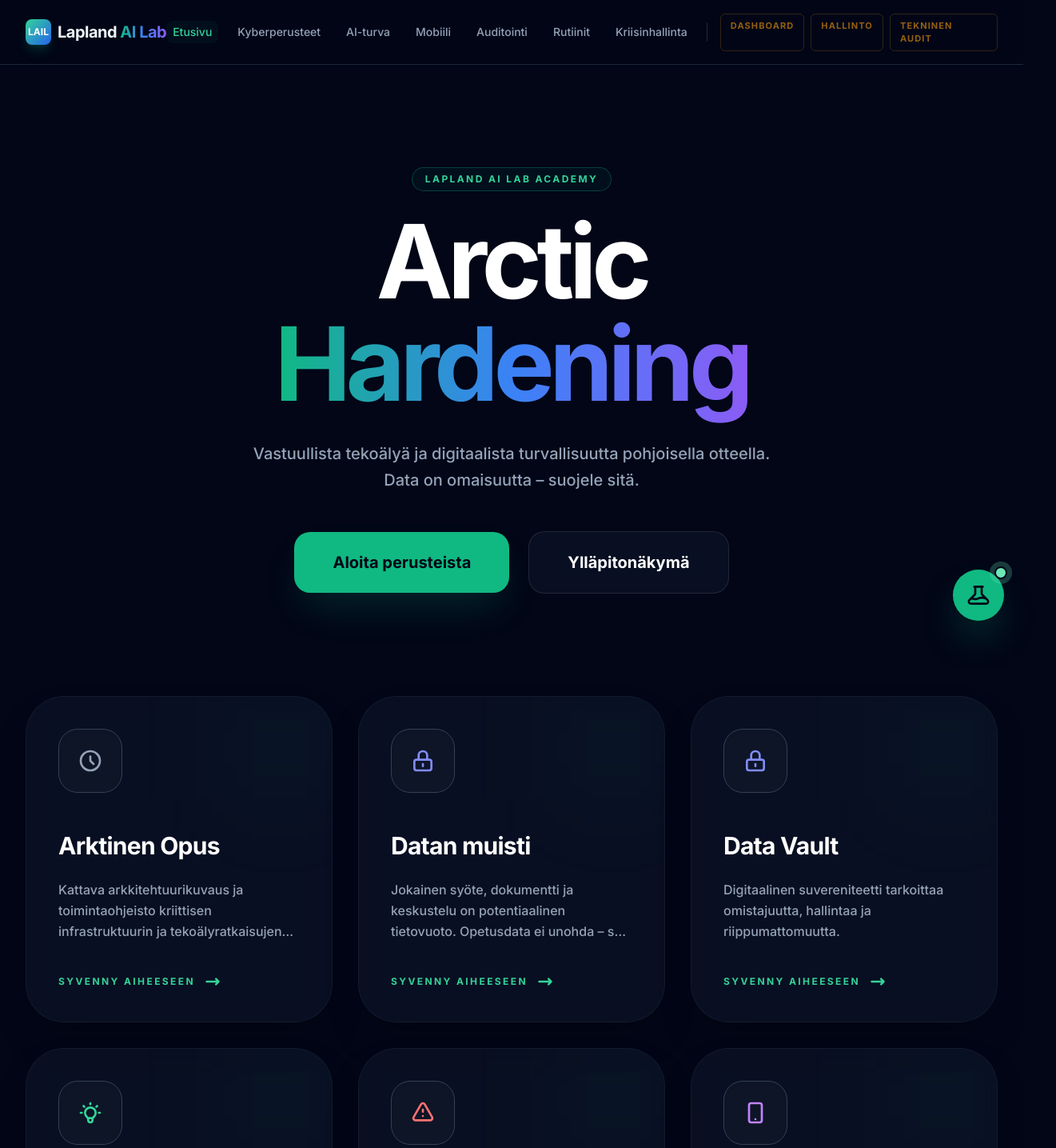
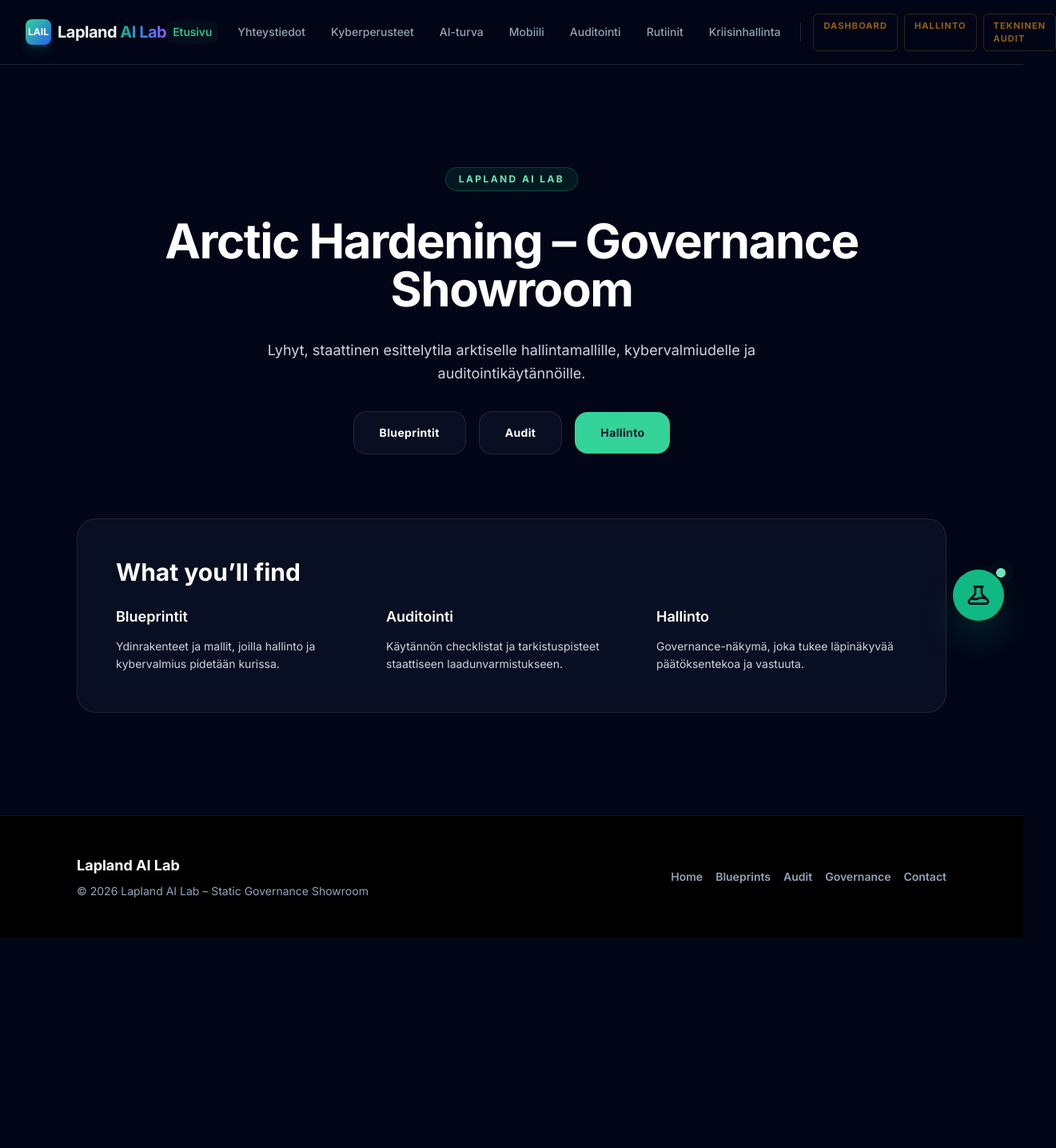
Before and after one commit to akio-byte/tietoturva, a React (Vite) app: page /admin in a window 1280 px wide. Shown: the top 1435 px of the page at 80% size, 1321 px wide, since content can reach past the window. After the commit the page ends 1172 px from the top, so only its background shows below. Built offline with nearby package versions, Linux system fonts and the light colour scheme.

Commit message:
feat: add home footer contact

```diff
--- a/App.tsx
+++ b/App.tsx
@@ -13,6 +13,7 @@
 import AdminDashboard from './pages/AdminDashboard';
 import Governance from './pages/Governance';
 import AuditReport from './pages/AuditReport';
+import Contact from './pages/Contact';
 import AiAssistant from './components/AiAssistant';
 
 const App: React.FC = () => {
@@ -31,6 +32,7 @@
             <Route path="/admin" element={<AdminDashboard />} />
             <Route path="/governance" element={<Governance />} />
             <Route path="/audit" element={<AuditReport />} />
+            <Route path="/contact" element={<Contact />} />
             {/* Dynamic content routes */}
             <Route path="/content/:slug" element={<ContentPage />} />
             {/* Direct route for the main IA item 'Incident Response' */}
--- a/components/Footer.tsx
+++ b/components/Footer.tsx
@@ -1,39 +1,26 @@
-
 import React from 'react';
 import { Link } from 'react-router-dom';
 
 const Footer: React.FC = () => {
+  const currentYear = new Date().getFullYear();
+
   return (
-    <footer className="bg-black text-slate-400 py-16 mt-12 border-t border-slate-900">
-      <div className="max-w-7xl mx-auto px-4 sm:px-6 lg:px-8">
-        <div className="grid grid-cols-1 md:grid-cols-4 gap-12">
-          <div className="col-span-1 md:col-span-2">
-            <h3 className="text-white text-xl font-bold mb-6">Lapland <span className="aurora-text">AI Lab</span></h3>
-            <p className="text-sm leading-relaxed max-w-sm">
-              Edistämme vastuullista tekoälyä ja digitaalista turvallisuutta pohjoisella otteella.
-              Tämä opas on osa Labin koulutusmateriaaleja.
+    <footer className="bg-black text-slate-400 py-12 border-t border-slate-900">
+      <div className="max-w-6xl mx-auto px-4 sm:px-6 lg:px-8">
+        <div className="flex flex-col md:flex-row md:items-center md:justify-between gap-8">
+          <div>
+            <h3 className="text-white text-lg font-bold mb-2">Lapland AI Lab</h3>
+            <p className="text-sm text-slate-400">
+              © {currentYear} Lapland AI Lab – Static Governance Showroom
             </p>
           </div>
-          <div>
-            <h4 className="text-white font-semibold mb-6">Navigaatio</h4>
-            <ul className="space-y-3 text-sm">
-              <li><Link to="/cyber-basics" className="hover:text-emerald-400 transition-colors">Kyberperusteet</Link></li>
-              <li><Link to="/ai-safety" className="hover:text-emerald-400 transition-colors">AI-turvallisuus</Link></li>
-              <li><Link to="/mobile-security" className="hover:text-emerald-400 transition-colors">Mobiiliturva</Link></li>
-              <li><Link to="/business-audit" className="hover:text-emerald-400 transition-colors">Pika-auditointi</Link></li>
-              <li><Link to="/routines" className="hover:text-emerald-400 transition-colors">Arjen rutiinit</Link></li>
-            </ul>
-          </div>
-          <div>
-            <h4 className="text-white font-semibold mb-6">Resurssit</h4>
-            <p className="text-sm">
-              Päivitetty helmikuussa 2026.<br />
-              Versio 1.4 (Expanded Content Edition)
-            </p>
-          </div>
-        </div>
-        <div className="border-t border-slate-900 mt-12 pt-8 text-xs text-center">
-          &copy; 2026 Lapland AI Lab. Kaikki oikeudet pidätetään.
+          <nav aria-label="Footer" className="flex flex-wrap gap-4 text-sm font-semibold">
+            <Link to="/" className="hover:text-emerald-300 transition-colors">Home</Link>
+            <Link to="/blueprints" className="hover:text-emerald-300 transition-colors">Blueprints</Link>
+            <Link to="/audit" className="hover:text-emerald-300 transition-colors">Audit</Link>
+            <Link to="/governance" className="hover:text-emerald-300 transition-colors">Governance</Link>
+            <Link to="/contact" className="hover:text-emerald-300 transition-colors">Contact</Link>
+          </nav>
         </div>
       </div>
     </footer>
--- a/components/Header.tsx
+++ b/components/Header.tsx
@@ -8,6 +8,7 @@
 
   const navItems = [
     { name: 'Etusivu', path: '/' },
+    { name: 'Yhteystiedot', path: '/contact' },
     { name: 'Kyberperusteet', path: '/cyber-basics' },
     { name: 'AI-turva', path: '/ai-safety' },
     { name: 'Mobiili', path: '/mobile-security' },
--- /dev/null
+++ b/pages/Contact.tsx
@@ -0,0 +1,45 @@
+import React from 'react';
+
+const Contact: React.FC = () => {
+  return (
+    <div className="relative overflow-hidden bg-[#020617] text-white min-h-[70vh]">
+      <div className="absolute top-0 right-1/4 w-[380px] h-[380px] bg-blue-600/10 rounded-full blur-[120px] -z-10"></div>
+      <section className="max-w-4xl mx-auto px-4 sm:px-6 lg:px-8 py-20">
+        <div className="glass rounded-3xl p-8 md:p-12 space-y-6">
+          <h1 className="text-3xl md:text-4xl font-black">Yhteystiedot</h1>
+          <p className="text-slate-300 leading-relaxed">
+            Tämä on staattinen showroom-sivusto ilman taustajärjestelmää. Kaikki palaute ja
+            keskustelut ohjataan projektin repositorioon.
+          </p>
+          <div className="space-y-3 text-sm text-slate-200">
+            <div>
+              <span className="font-semibold text-white">Repo:</span>{' '}
+              <a
+                href="https://github.com/akio-byte/tietoturva"
+                className="text-emerald-300 hover:text-emerald-200 transition-colors"
+                rel="noreferrer"
+                target="_blank"
+              >
+                https://github.com/akio-byte/tietoturva
+              </a>
+            </div>
+            <div>
+              <span className="font-semibold text-white">Sähköposti:</span>{' '}
+              <a
+                href="mailto:your-email-here"
+                className="text-emerald-300 hover:text-emerald-200 transition-colors"
+              >
+                mailto:your-email-here
+              </a>
+            </div>
+            <div className="text-slate-400">
+              Huom: showroom on täysin staattinen, eikä sisällä backend-palveluita.
+            </div>
+          </div>
+        </div>
+      </section>
+    </div>
+  );
+};
+
+export default Contact;
--- a/pages/Home.tsx
+++ b/pages/Home.tsx
@@ -1,164 +1,72 @@
 import React from 'react';
 import { Link } from 'react-router-dom';
-import { SEO, Section } from '../components/Shared';
-import { contentRegistry } from '../contentRegistry';
 
 const Home: React.FC = () => {
-  const featuredItems = Object.values(contentRegistry).filter(item => item.featured);
+  return (
+    <div className="relative overflow-hidden bg-[#020617] text-white">
+      <div className="absolute top-0 left-1/3 w-[420px] h-[420px] bg-emerald-600/10 rounded-full blur-[120px] -z-10"></div>
+      <div className="absolute bottom-0 right-1/4 w-[420px] h-[420px] bg-blue-600/10 rounded-full blur-[120px] -z-10"></div>
 
-  const categories = [
-    { name: "Kyber", color: "text-blue-400", slug: "kyber" },
-    { name: "AI", color: "text-emerald-400", slug: "ai" },
-    { name: "Mobiili", color: "text-purple-400", slug: "mobile" },
-    { name: "Kriisi", color: "text-red-400", slug: "crisis" },
-    { name: "Tietosuoja", color: "text-indigo-400", slug: "privacy" },
-    { name: "Rutiinit", color: "text-slate-400", slug: "routines" }
-  ];
-
-  const getIconForCategory = (category: string) => {
-    switch (category) {
-      case 'ai': return (
-        <svg className="w-8 h-8 text-emerald-400" fill="none" viewBox="0 0 24 24" stroke="currentColor">
-          <path strokeLinecap="round" strokeLinejoin="round" strokeWidth={2} d="M9.663 17h4.673M12 3v1m6.364 1.636l-.707.707M21 12h-1M4 12H3m3.343-5.657l-.707-.707m2.828 9.9a5 5 0 117.072 0l-.548.547A3.374 3.374 0 0014 18.469V19a2 2 0 11-4 0v-.531c0-.895-.356-1.754-.988-2.386l-.548-.547z" />
-        </svg>
-      );
-      case 'crisis': return (
-        <svg className="w-8 h-8 text-red-400" fill="none" viewBox="0 0 24 24" stroke="currentColor">
-          <path strokeLinecap="round" strokeLinejoin="round" strokeWidth={2} d="M12 9v2m0 4h.01m-6.938 4h13.856c1.54 0 2.502-1.667 1.732-3L13.732 4c-.77-1.333-2.694-1.333-3.464 0L3.34 16c-.77 1.333.192 3 1.732 3z" />
-        </svg>
-      );
-      case 'mobile': return (
-        <svg className="w-8 h-8 text-purple-400" fill="none" viewBox="0 0 24 24" stroke="currentColor">
-          <path strokeLinecap="round" strokeLinejoin="round" strokeWidth={2} d="M12 18h.01M8 21h8a2 2 0 002-2V5a2 2 0 00-2-2H8a2 2 0 00-2 2v14a2 2 0 002 2z" />
-        </svg>
-      );
-      case 'privacy': return (
-        <svg className="w-8 h-8 text-indigo-400" fill="none" viewBox="0 0 24 24" stroke="currentColor">
-          <path strokeLinecap="round" strokeLinejoin="round" strokeWidth={2} d="M12 15v2m-6 4h12a2 2 0 002-2v-6a2 2 0 00-2-2H6a2 2 0 00-2 2v6a2 2 0 002 2zm10-10V7a4 4 0 00-8 0v4h8z" />
-        </svg>
-      );
-      case 'routines': return (
-        <svg className="w-8 h-8 text-slate-400" fill="none" viewBox="0 0 24 24" stroke="currentColor">
-          <path strokeLinecap="round" strokeLinejoin="round" strokeWidth={2} d="M12 8v4l3 3m6-3a9 9 0 11-18 0 9 9 0 0118 0z" />
-        </svg>
-      );
-      default: return (
-        <svg className="w-8 h-8 text-blue-400" fill="none" viewBox="0 0 24 24" stroke="currentColor">
-          <path strokeLinecap="round" strokeLinejoin="round" strokeWidth={2} d="M9 12l2 2 4-4m5.618-4.016A11.955 11.955 0 0112 2.944a11.955 11.955 0 01-8.618 3.04A12.02 12.02 0 003 9c0 5.591 3.824 10.29 9 11.622 5.176-1.332 9-6.03 9-11.622 0-1.042-.133-2.052-.382-3.016z" />
-        </svg>
-      );
-    }
-  };
-
-  return (
-    <div className="relative overflow-hidden bg-[#020617]">
-      <SEO
-        title="Lapland AI Lab | Tietoturvaopas"
-        description="Kattava opas kyber- ja AI-turvallisuuteen Lapland AI Labin asiantuntijoilta."
-      />
-
-      <div className="absolute top-0 left-1/4 w-[500px] h-[500px] bg-blue-600/10 rounded-full blur-[120px] -z-10 animate-pulse"></div>
-      <div className="absolute bottom-0 right-1/4 w-[500px] h-[500px] bg-emerald-600/10 rounded-full blur-[120px] -z-10"></div>
-
-      <div className="max-w-7xl mx-auto px-4 sm:px-6 lg:px-8 py-24 md:py-32">
-        <div className="text-center mb-32 relative">
-          <div className="inline-block px-4 py-1.5 mb-6 rounded-full border border-emerald-500/30 bg-emerald-500/5 text-emerald-400 text-xs font-bold uppercase tracking-[0.2em]">
-            Lapland AI Lab Academy
-          </div>
-          <h1 className="text-6xl md:text-9xl font-black text-white mb-8 tracking-tighter leading-[0.85]">
-            Arctic <br/><span className="aurora-text">Hardening</span>
+      <section className="max-w-6xl mx-auto px-4 sm:px-6 lg:px-8 py-24 md:py-32">
+        <div className="text-center space-y-8">
+          <span className="inline-flex items-center px-4 py-1.5 rounded-full border border-emerald-500/30 bg-emerald-500/10 text-emerald-300 text-xs font-bold uppercase tracking-[0.2em]">
+            Lapland AI Lab
+          </span>
+          <h1 className="text-4xl sm:text-5xl md:text-6xl font-black tracking-tight">
+            Arctic Hardening – Governance Showroom
           </h1>
-          <p className="text-xl text-slate-400 max-w-2xl mx-auto leading-relaxed font-medium">
-            Vastuullista tekoälyä ja digitaalista turvallisuutta pohjoisella otteella. Data on omaisuutta – suojele sitä.
+          <p className="text-lg text-slate-300 max-w-2xl mx-auto leading-relaxed">
+            Lyhyt, staattinen esittelytila arktiselle hallintamallille, kybervalmiudelle ja
+            auditointikäytännöille.
           </p>
-          <div className="mt-12 flex flex-col sm:flex-row items-center justify-center gap-6">
-            <Link to="/cyber-basics" className="w-full sm:w-auto bg-emerald-500 hover:bg-emerald-400 text-slate-950 font-black px-12 py-6 rounded-[1.25rem] transition-all transform hover:scale-105 shadow-2xl shadow-emerald-500/20 text-xl">
-              Aloita perusteista
+          <div className="flex flex-col sm:flex-row items-center justify-center gap-4">
+            <Link
+              to="/blueprints"
+              className="glass w-full sm:w-auto px-8 py-4 rounded-2xl text-sm font-bold tracking-wide text-white hover:text-emerald-300 transition-colors"
+            >
+              Blueprintit
             </Link>
-            <Link to="/admin" className="w-full sm:w-auto glass hover:bg-slate-800/80 text-white font-black px-12 py-6 rounded-[1.25rem] transition-all text-xl">
-              Ylläpitonäkymä
+            <Link
+              to="/audit"
+              className="glass w-full sm:w-auto px-8 py-4 rounded-2xl text-sm font-bold tracking-wide text-white hover:text-emerald-300 transition-colors"
+            >
+              Audit
+            </Link>
+            <Link
+              to="/governance"
+              className="bg-emerald-400 text-slate-900 w-full sm:w-auto px-8 py-4 rounded-2xl text-sm font-black tracking-wide hover:bg-emerald-300 transition-colors"
+            >
+              Hallinto
             </Link>
           </div>
         </div>
 
-        <div className="grid grid-cols-1 md:grid-cols-2 lg:grid-cols-3 gap-8 mb-40">
-          {featuredItems.map((item) => (
-            <Link
-              key={item.slug}
-              to={`/content/${item.slug}`}
-              className="group glass p-10 rounded-[3rem] hover:border-emerald-500/50 transition-all duration-700 transform hover:-translate-y-4 border border-slate-800/50 flex flex-col h-full shadow-2xl relative overflow-hidden"
-            >
-              <div className="absolute top-0 right-0 w-32 h-32 bg-emerald-500/5 blur-[60px] group-hover:bg-emerald-500/10 transition-colors"></div>
-              <div className="w-20 h-20 bg-slate-900/90 rounded-[1.5rem] flex items-center justify-center mb-12 border border-slate-700 group-hover:border-emerald-500/30 transition-all shadow-inner transform group-hover:rotate-6">
-                {getIconForCategory(item.category)}
+        <div className="mt-20">
+          <div className="glass rounded-3xl p-8 md:p-12">
+            <h2 className="text-2xl md:text-3xl font-bold mb-6">What you’ll find</h2>
+            <div className="grid grid-cols-1 md:grid-cols-3 gap-6 text-slate-300">
+              <div className="space-y-3">
+                <h3 className="text-lg font-semibold text-white">Blueprintit</h3>
+                <p className="text-sm leading-relaxed">
+                  Ydinrakenteet ja mallit, joilla hallinto ja kybervalmius pidetään kurissa.
+                </p>
               </div>
-              <h2 className="text-3xl font-black text-white mb-6 group-hover:text-emerald-400 transition-colors tracking-tight">
-                {item.navLabel}
-              </h2>
-              <p className="text-slate-400 mb-10 leading-relaxed line-clamp-3 text-base flex-grow font-medium">
-                {item.hero.subtitle}
-              </p>
-              <div className="flex items-center text-emerald-400 font-black text-xs tracking-[0.2em] uppercase">
-                Syvenny aiheeseen
-                <svg className="w-5 h-5 ml-3 group-hover:translate-x-3 transition-transform" fill="none" viewBox="0 0 24 24" stroke="currentColor">
-                  <path strokeLinecap="round" strokeLinejoin="round" strokeWidth={3} d="M17 8l4 4m0 0l-4 4m4-4H3" />
-                </svg>
+              <div className="space-y-3">
+                <h3 className="text-lg font-semibold text-white">Auditointi</h3>
+                <p className="text-sm leading-relaxed">
+                  Käytännön checklistat ja tarkistuspisteet staattiseen laadunvarmistukseen.
+                </p>
               </div>
-            </Link>
-          ))}
-        </div>
-
-        <div className="mb-40">
-          <div className="flex flex-col md:flex-row items-end justify-between mb-20 gap-8">
-            <h2 className="text-4xl md:text-5xl font-black text-white uppercase tracking-tighter max-w-md">Kaikki mitä tarvitset <span className="text-slate-600">yhdessä paikassa.</span></h2>
-            <div className="text-right">
-              <span className="text-emerald-400 font-black text-6xl md:text-7xl leading-none">{Object.keys(contentRegistry).length}</span>
-              <p className="text-slate-500 font-bold uppercase tracking-widest text-xs mt-2">Sisältömoduulia</p>
+              <div className="space-y-3">
+                <h3 className="text-lg font-semibold text-white">Hallinto</h3>
+                <p className="text-sm leading-relaxed">
+                  Governance-näkymä, joka tukee läpinäkyvää päätöksentekoa ja vastuuta.
+                </p>
+              </div>
             </div>
           </div>
-
-          <div className="grid grid-cols-2 md:grid-cols-3 lg:grid-cols-6 gap-6">
-            {categories.map((cat) => (
-              <div
-                key={cat.slug}
-                className="glass p-8 rounded-[2rem] text-center border border-slate-800/50 hover:border-slate-600 transition-all group shadow-xl"
-              >
-                <span className={`${cat.color} font-black text-[10px] block mb-6 uppercase tracking-[0.25em] group-hover:scale-110 transition-transform`}>{cat.name}</span>
-                <div className="flex flex-col gap-4">
-                  {Object.values(contentRegistry)
-                    .filter(item => item.category === cat.slug)
-                    .map(item => (
-                      <Link
-                        key={item.slug}
-                        to={`/content/${item.slug}`}
-                        className="text-[11px] text-slate-500 hover:text-emerald-400 transition-colors truncate font-bold uppercase tracking-widest block"
-                      >
-                        {item.navLabel}
-                      </Link>
-                    ))
-                  }
-                </div>
-              </div>
-            ))}
-          </div>
         </div>
-
-        <div className="space-y-12 max-w-4xl mx-auto">
-          <Section
-            title="Arktinen tietoturva-ajattelu"
-            importanceTitle="Miksi pohjoinen malli?"
-            importanceDesc="Oletamme vihamielisen ympäristön ja varaudumme kriiseihin ennalta."
-            checklist={[
-              "Data on omaisuutta – älä anna sitä pois ilmaiseksi",
-              "Yksinkertainen arkkitehtuuri kestää parhaiten",
-              "Offline-valmius on edellytys luottamukselle"
-            ]}
-            colorClass="bg-indigo-600"
-          >
-            Tämä opas ei ole vain kokoelma ohjeita, vaan kokonaisvaltainen tapa katsoa digitaalista maailmaa. Lapland AI Labin lähestymistapa perustuu suvereniteettiin, hallintaan ja riippumattomuuteen.
-          </Section>
-        </div>
-      </div>
+      </section>
     </div>
   );
 };
```
